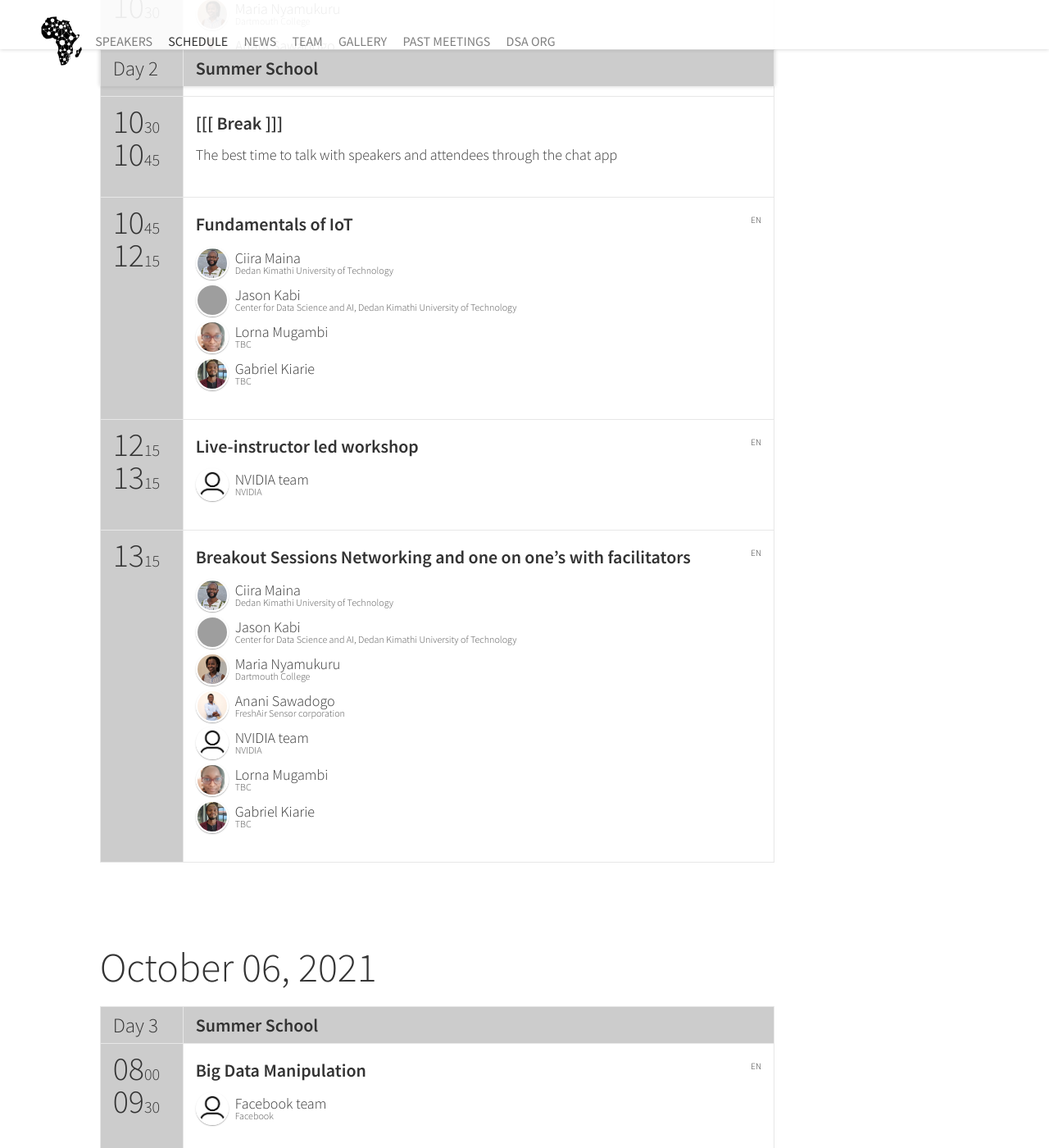
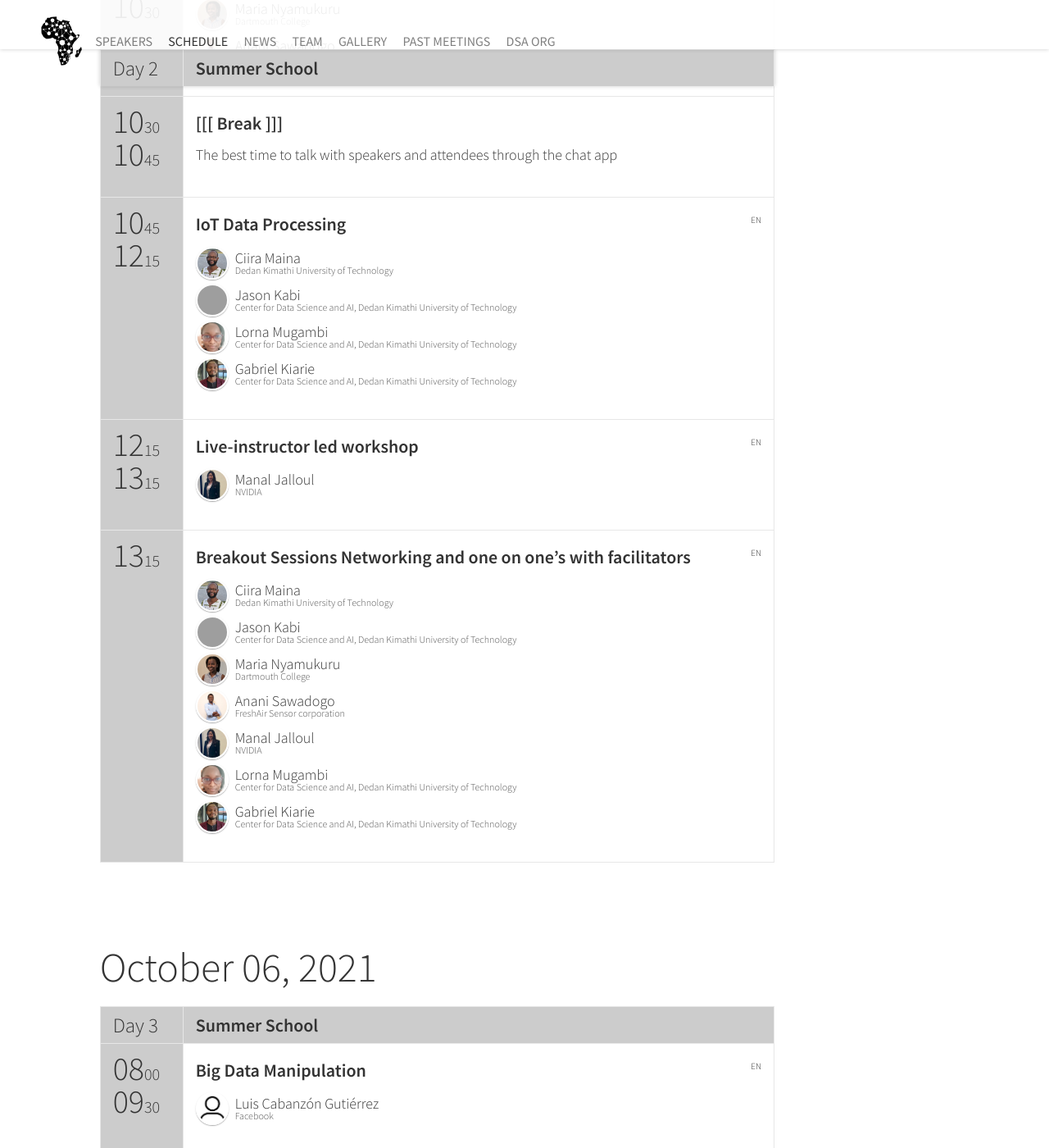
Before and after one commit to datsciafrica/dsa2021kimberley, a Jekyll site: the page built from schedule.html, in a window 1280 px wide and 1400 px high, scrolled down 2677 px. Shown: the whole window at 82% size. Built offline with Jekyll 4.4.1, drawn with Linux system fonts in a browser that asks for light colours; nearby versions of some CDN libraries; some web fonts are replaced; comment, search, counter and statistics services are not loaded; some of the changed text lies outside the part shown; grey boxes are pictures that could not be loaded.

Commit message:
updated speaker information on 28th september 2021

```diff
--- a/_data/sessions.yml
+++ b/_data/sessions.yml
@@ -118,8 +118,8 @@
   presentation: ""
 -
   id: fundamentals_IoT
-  title: "Fundamentals of IoT"
-  description: "Fundamentals of IoT"
+  title: "IoT Data Processing"
+  description: "IoT Data Processing"
   subtype: presentation
   speakers: [ciira, jason, lorna, gabriel]
   language: en
--- a/_data/speakers.yml
+++ b/_data/speakers.yml
@@ -514,15 +514,15 @@
     - {name: "site", link: "https://www.linkedin.com/in/t-anani-sawadogo-693b0558/"}
 -
   id: NVIDIA
-  name: "NVIDIA"
-  surname: "team"
-  title: "TBC"
+  name: "Manal"
+  surname: "Jalloul"
+  title: "NVIDIA Certified Instructor"
   company: "NVIDIA"
-  thumbnailUrl: person.jpg
+  thumbnailUrl: manalJallou.png
 -
   id: Facebook
-  name: "Facebook"
-  surname: "team"
+  name: "Luis"
+  surname: "Cabanzón Gutiérrez"
   title: "TBC"
   company: "Facebook"
   thumbnailUrl: person.jpg
@@ -587,10 +587,10 @@
 -
   id: adaugo
   name: "Adaugo"
-  surname: "Isaac"
+  surname: "Trinitas"
   title: "TBD"
-  company: "TBD"
-  thumbnailUrl: person.jpg
+  company: "WanaData, Data Academy, Code for Africa"
+  thumbnailUrl: adaugoTrinitasOnyebuchi.png
 -
   id: raesetje
   name: "Raesetje"
@@ -625,14 +625,14 @@
   surname: "Kubheka"
   title: "TBD"
   company: "TBD"
-  thumbnailUrl: person.jpg
+  thumbnailUrl: thenjiweKubheka.png
 -
   id: moekestsi
   name: "Moekestsi"
   surname: "Mosia"
   title: "TBD"
   company: "TBD"
-  thumbnailUrl: person.jpg
+  thumbnailUrl: mosiaMoeketsi.png
 -
   id: vernon
   name: "Vernon"
@@ -644,9 +644,9 @@
   id: tejumade
   name: "Tejumade"
   surname: "Afonja"
-  title: "TBD"
-  company: "TBD"
-  thumbnailUrl: person.jpg
+  title: "Co-founder"
+  company: "AI Saturdays (Lagos)"
+  thumbnailUrl: zKAUJb6T_400x400.jpg
 -
   id: afua
   name: "Afua"
@@ -658,13 +658,13 @@
   id: lorna
   name: "Lorna"
   surname: "Mugambi"
-  title: "TBC"
-  company: "TBC"
+  title: "Research intern"
+  company: "Center for Data Science and AI, Dedan Kimathi University of Technology"
   thumbnailUrl: LornaMugambi.jpg
 -
   id: gabriel
   name: "Gabriel"
   surname: "Kiarie"
-  title: "TBC"
-  company: "TBC"
+  title: "Research intern"
+  company: "Center for Data Science and AI, Dedan Kimathi University of Technology"
   thumbnailUrl: GabrielKiarieNjoroge.jpg
```
Also changed, not shown: img/people/adaugoTrinitasOnyebuchi.png (added), img/people/manalJallou.png (added), img/people/mosiaMoeketsi.png (added), img/people/thenjiweKubheka.png (added), img/people/zKAUJb6T_400x400.jpg (added).
